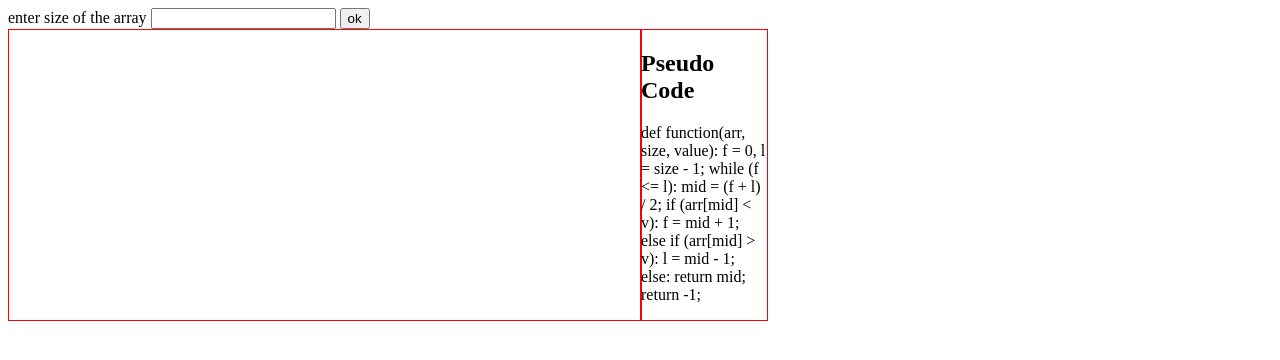
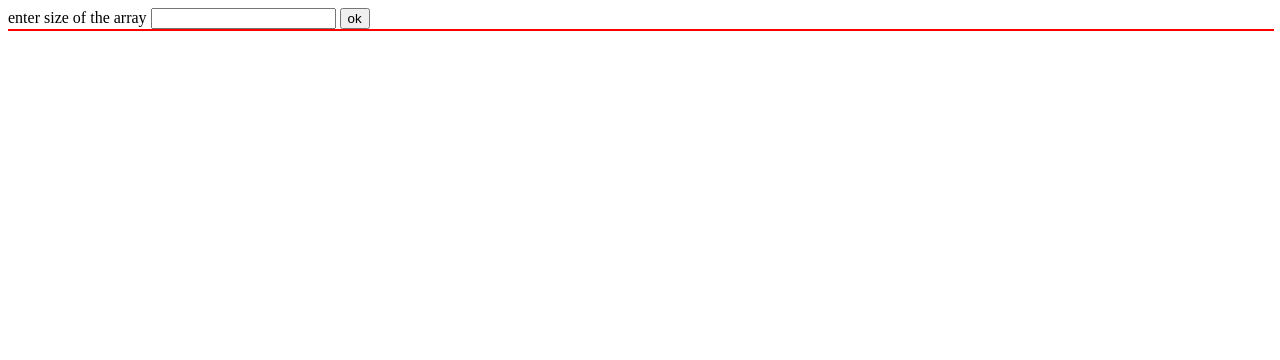
Before and after one commit to ahmedabdulnasser/algovisualizer, a plain HTML site: page BinarySearch/index.html in a window 1280 px wide. Drawn offline with Linux system fonts and the light colour scheme.

Commit message:
some changes

```diff
--- a/BinarySearch/css/style.css
+++ b/BinarySearch/css/style.css
@@ -3,7 +3,7 @@
     display: grid;
     width:100%;
     height: 100%;
-    grid-template-columns: 1fr 1fr;
+    grid-template-columns: 1fr;
 }
 #parent-parent > div{
     border: 1px solid red;
@@ -17,13 +17,13 @@
 #parent-res div{
     border:1px solid black;
     background-color: green;
+    margin-bottom: 10px;
 }
 #pseudo{
     width: 20%;
 }
 #parent-res .eliminated{
-    background-color: grey;
-    opacity: .2;
+    background-color: white;
 }
 #parent-res .select{
     background-color:blue;
--- a/BinarySearch/index.html
+++ b/BinarySearch/index.html
@@ -18,22 +18,6 @@
     <div id = "parent-parent">
     <div id = "parent-res">
     </div>
-    <div id = "pseudo">
-        <h2>Pseudo Code</h2>
-        <p id = "pseudo-code">
-        def function(arr, size, value):
-            f = 0, l = size - 1;
-            while (f <= l):
-                mid = (f + l) / 2;
-                if (arr[mid] < v):
-                    f = mid + 1;
-                else if (arr[mid] > v):
-                    l = mid - 1;
-                else:
-                    return mid;
-            return -1;
-            </p>
-    </div>
     </div>
     <script src = "binarySearch.js"></script>
 </body>
```
